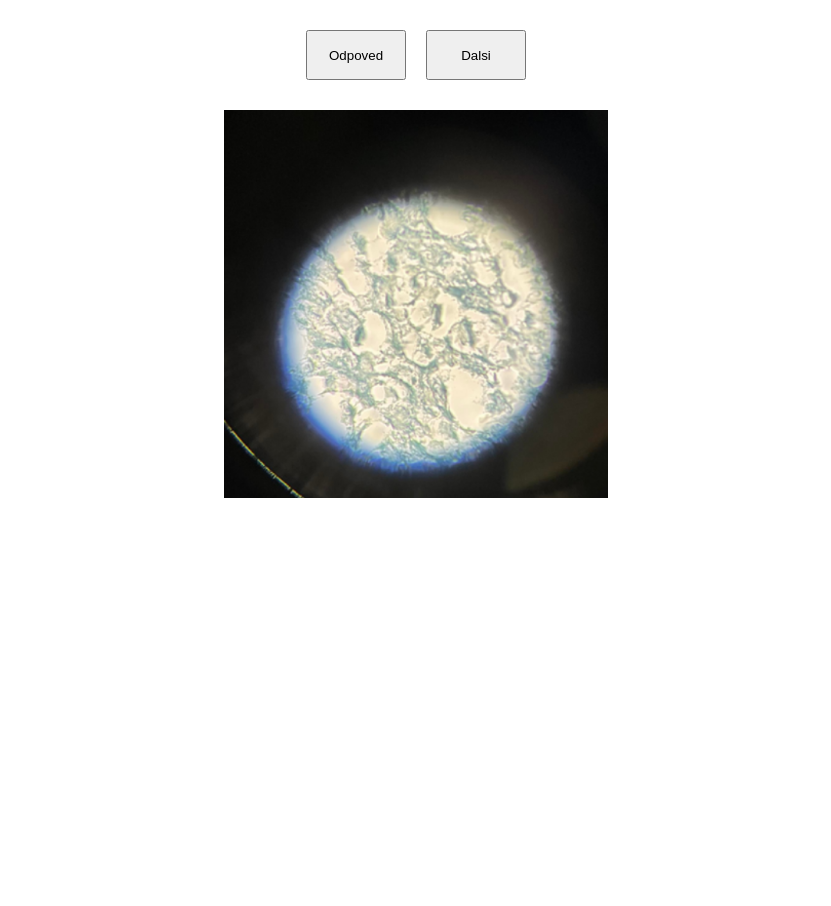
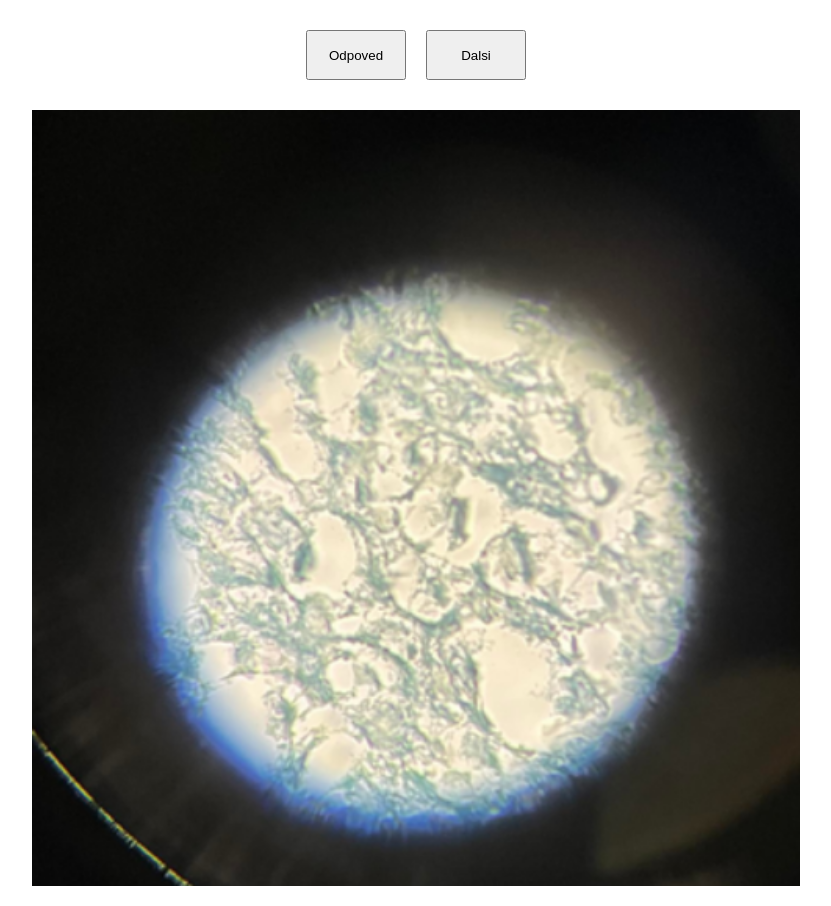
Before and after one commit to majoouoo/biologia-test, a plain HTML site: page index.html in a window 1280 px wide. Shown: the whole page, without its empty margins (224-1055 px from the left). Before the commit the page ends 800 px from the top, so only its background shows below. Drawn offline with Linux system fonts and the light colour scheme.

Commit message:
Update style.css

```diff
--- a/style.css
+++ b/style.css
@@ -7,6 +7,12 @@
     margin-left: auto;
     margin-right: auto;
     width: 30%;
+}
+
+@media screen and (max-width: 1400px) {
+    #image {
+        width: 60%;
+    }
 }
 
 #buttons {
```
